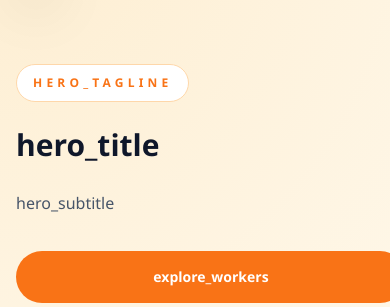
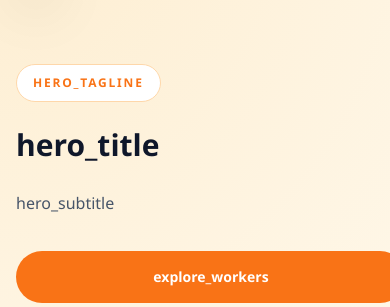
Before and after one commit to Urvishaa11/work25, a Flask app: page / in a window 390 px wide. Shown: the part 73-380 px from the top of the page. Run offline with Flask 3, Linux system fonts and the light colour scheme; the visitor is signed in with stand-in values (Sample User, id 1); data comes from the database, SQL or seed files in the repository; data that the repository does not hold is empty; some libraries are stand-ins or nearby versions.

Commit message:
Fix core mobile structural CSS rendering issues and bump cache v3

```diff
--- a/static/css/style.css
+++ b/static/css/style.css
@@ -1,3 +1,4 @@
+html, body { max-width: 100vw; overflow-x: hidden; width: 100%; position: relative; }
 body { font-family: 'Segoe UI', Tahoma, Geneva, Verdana, sans-serif; padding-bottom: calc(env(safe-area-inset-bottom) + 70px); }
 @media (min-width: 1024px) { body { padding-bottom: 0; } }
 .nav-link { color: #334155; transition: color .2s ease, transform .2s ease; }
--- a/static/sw.js
+++ b/static/sw.js
@@ -1,4 +1,4 @@
-const CACHE_NAME = 'work24-v2';
+const CACHE_NAME = 'work24-v3';
 const ASSETS = [
   '/static/css/style.css',
   '/static/js/main.js',
--- a/templates/base.html
+++ b/templates/base.html
@@ -78,7 +78,7 @@
     </div>
     {% endif %}
     <div class="min-h-screen bg-[radial-gradient(circle_at_top_left,_rgba(245,158,11,0.16),_transparent_24%),radial-gradient(circle_at_bottom_right,_rgba(56,189,248,0.14),_transparent_22%)]">
-        <header class="sticky top-0 z-40 border-b border-orange-100 bg-white/90 backdrop-blur">
+        <header class="sticky top-0 z-40 w-full border-b border-orange-100 bg-white/90 backdrop-blur">
             <div class="mx-auto flex max-w-7xl items-center justify-between px-4 py-4 sm:px-6 lg:px-8">
                 <a href="{{ url_for('index') }}" class="flex items-center gap-3">
                     <div class="flex h-10 w-10 items-center justify-center rounded-xl bg-gradient-to-br from-work24-saffron via-work24-orange to-work24-green font-black text-white shadow-soft lg:h-12 lg:w-12 lg:rounded-2xl">W24</div>
--- a/templates/index.html
+++ b/templates/index.html
@@ -3,7 +3,7 @@
 {% block content %}
 <section class="mx-auto grid max-w-7xl gap-10 px-4 py-16 sm:px-6 lg:grid-cols-[1.1fr_0.9fr] lg:px-8 lg:py-24">
     <div>
-        <div class="inline-flex rounded-full border border-orange-200 bg-white px-4 py-2 text-xs font-bold uppercase tracking-[0.35em] text-work24-orange text-center leading-relaxed">{{ _('hero_tagline') }}</div>
+        <div class="inline-flex max-w-full flex-wrap rounded-full border border-orange-200 bg-white px-4 py-2 text-xs font-bold uppercase tracking-[0.15em] text-work24-orange text-center leading-relaxed">{{ _('hero_tagline') }}</div>
         <h1 class="mt-6 text-3xl md:text-5xl lg:text-6xl font-black leading-tight">{{ _('hero_title')|safe }}</h1>
         <p class="mt-6 max-w-2xl text-base leading-8 text-slate-600">{{ _('hero_subtitle') }}</p>
         <div class="mt-8 flex flex-col sm:flex-row sm:flex-wrap gap-4">
```
